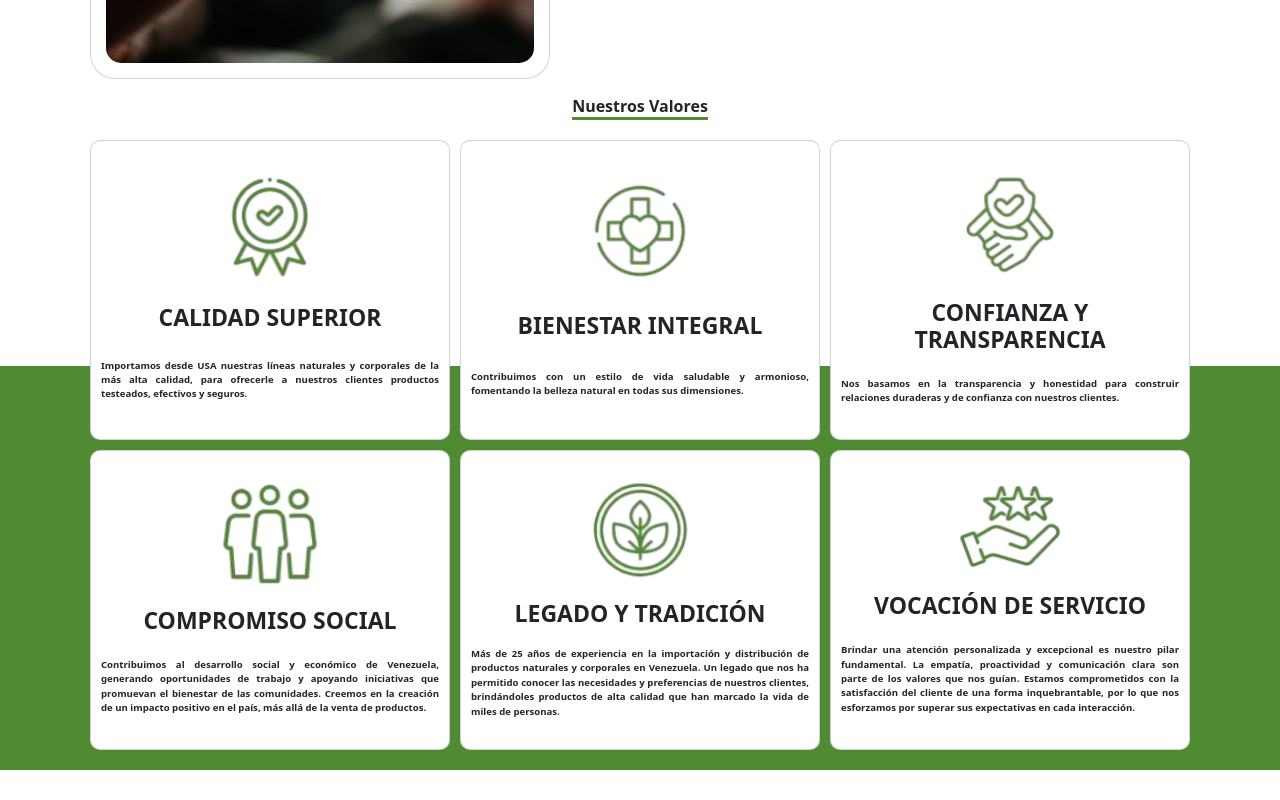
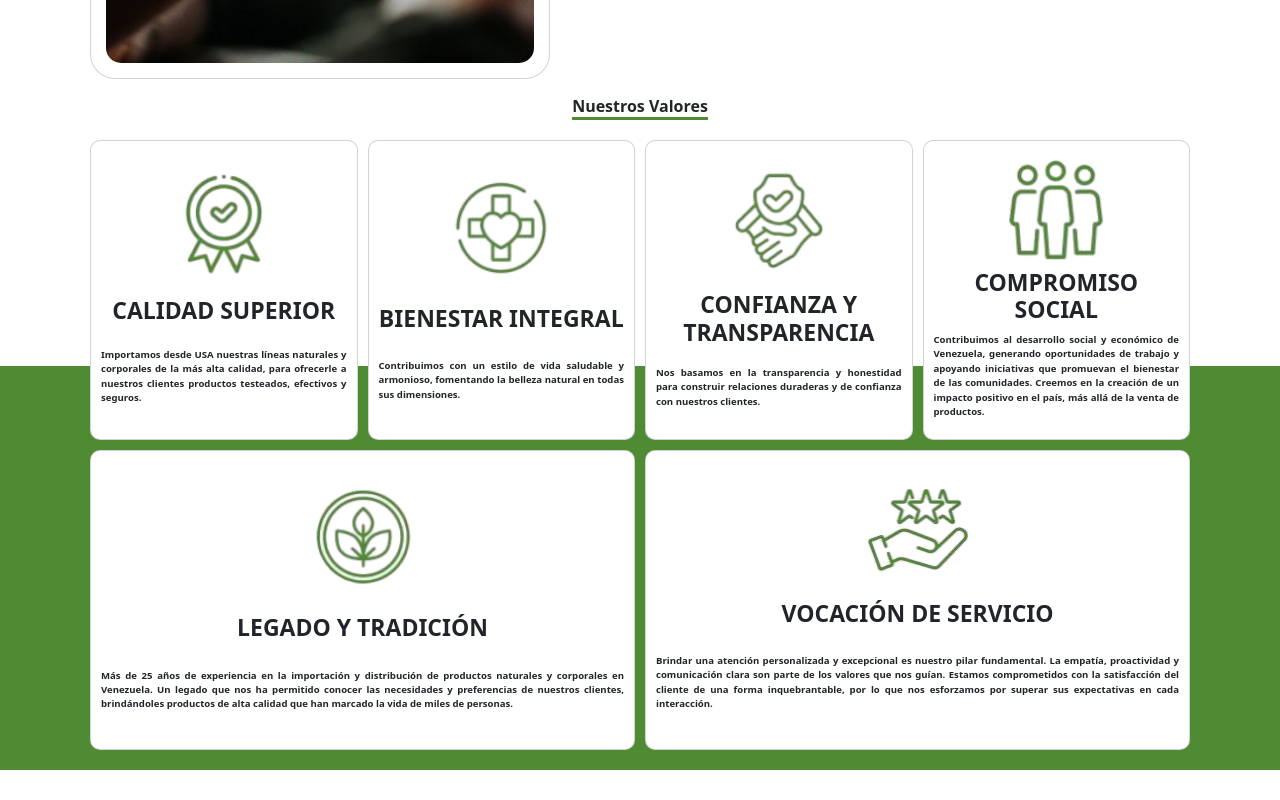
Before and after one commit to Danielbo69/angel-s-ethernal, a React (Vite) app: page / in a window 1280 px wide. Shown: the part 940-1740 px from the top of the page. Built offline with nearby package versions, Linux system fonts and the light colour scheme.

Commit message:
arreglando responsive

```diff
--- a/src/styles/ValuesOur.css
+++ b/src/styles/ValuesOur.css
@@ -24,9 +24,6 @@
 
 .valuesOur .valuesOurContainer {
   display: grid;
-  grid-template-rows: repeat(2, 1fr);
-  grid-template-columns: repeat(4, 1fr);
-  grid-template-areas: "card1 card2 card3 card4" "card5 card5 card6 card6";
   gap: 10px;
   padding: 20px;
 }
@@ -135,6 +132,11 @@
   }
 }
 @media screen and (width >= 992px) {
+  .valuesOur .valuesOurContainer {
+    grid-template-rows: repeat(2, 1fr);
+    grid-template-columns: repeat(4, 1fr);
+    grid-template-areas: "card1 card2 card3 card4" "card5 card5 card6 card6";
+  }
   .valuesOur .card {
     border-radius: 10px;
     display: grid;
@@ -151,5 +153,5 @@
   }
 }
 @media screen and (width <= 1200px) {
-  /* … */
+
 }
```
